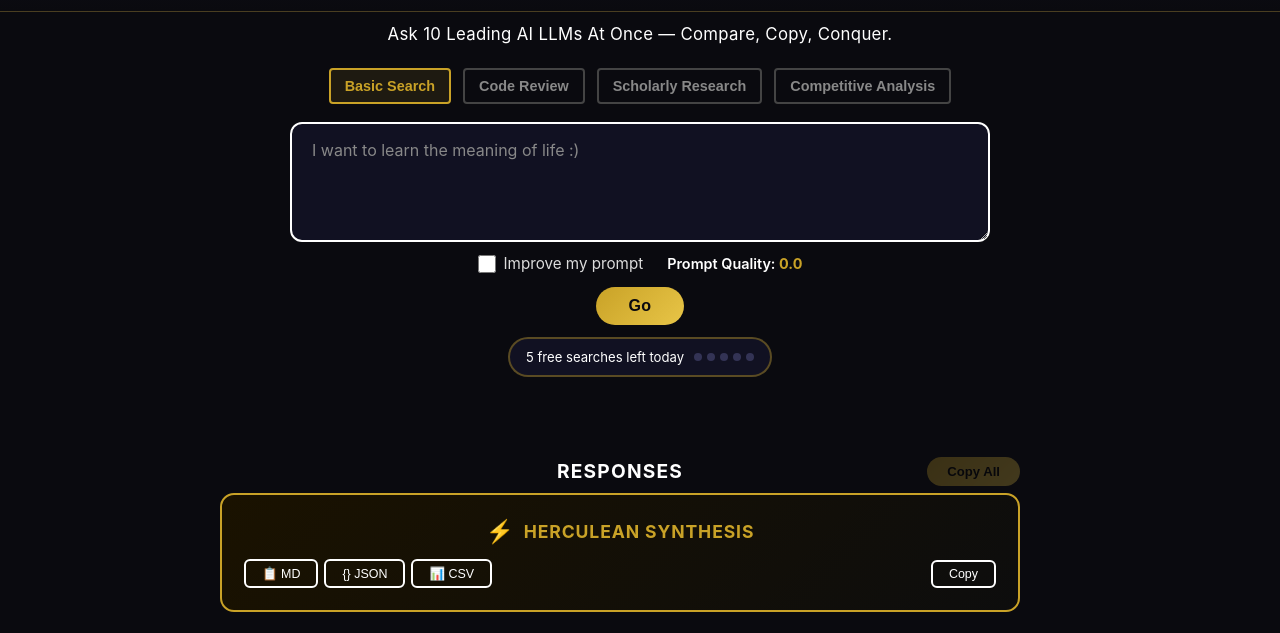
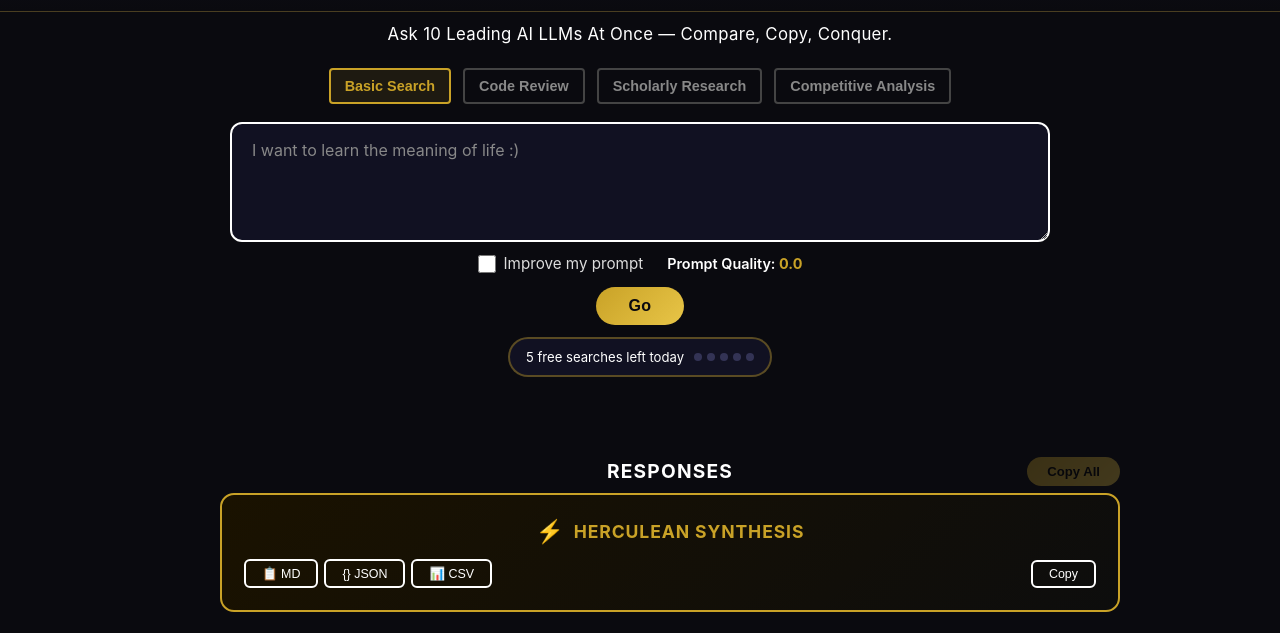
Before and after one commit to testafortehub/herculean, a website: page index.html in a window 1280 px wide. Shown: the part 127-760 px from the top of the page. Drawn offline with nearby package versions, Linux system fonts and the light colour scheme.

Commit message:
Match all content widths to LLM cards: container, results-header, synthesis card, search-bar all 900px

```diff
--- a/index.html
+++ b/index.html
@@ -21,7 +21,7 @@
     }
 
     .container {
-      max-width: 800px;
+      max-width: 900px;
       margin: 0 auto;
       padding: 0 20px 60px;
     }
@@ -91,7 +91,7 @@
     .search-bar {
       display: flex;
       gap: 12px;
-      max-width: 700px;
+      max-width: 900px;
       margin: 0 auto;
     }
 
@@ -209,7 +209,7 @@
       align-items: center;
       justify-content: center;
       margin: 6px auto 10px;
-      max-width: 800px;
+      max-width: 900px;
       margin-left: 220px;
     }
 
@@ -269,7 +269,7 @@
       padding: 22px;
       margin: 0 auto 24px;
       display: block;
-      max-width: 800px;
+      max-width: 900px;
       margin-left: 220px;
     }
     .synthesis-header {
```
